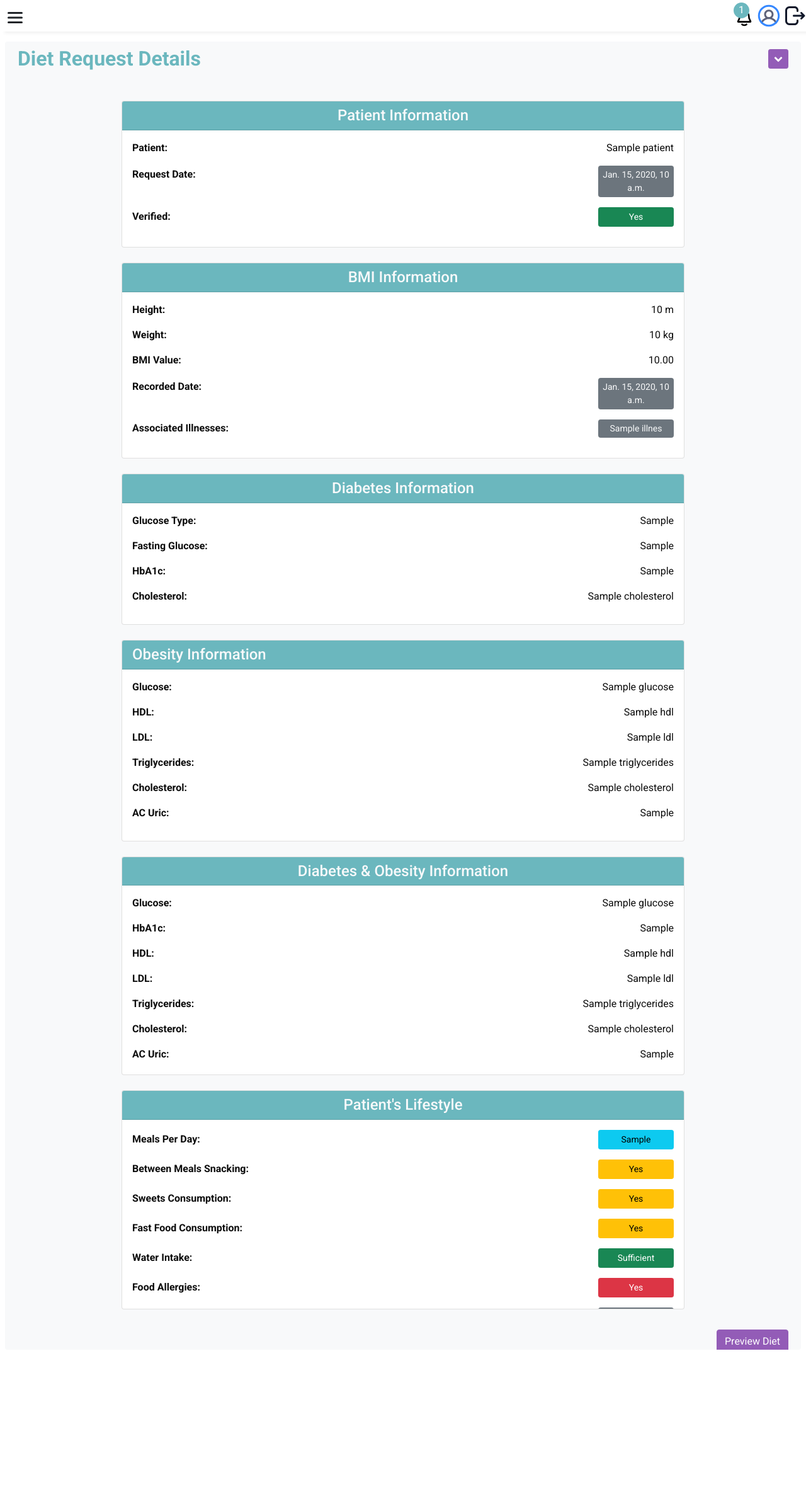
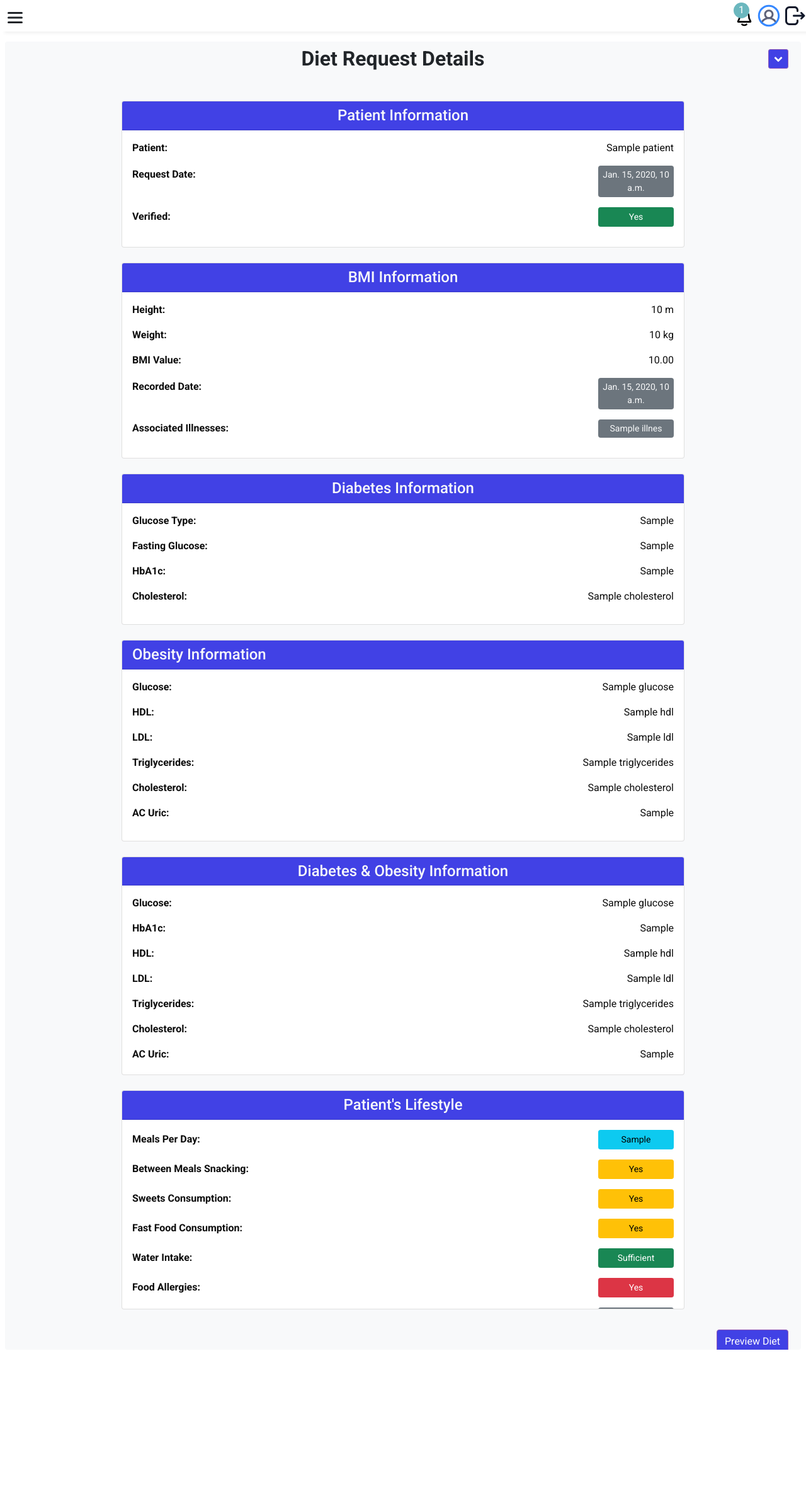
Before and after one commit to amraoui-mo7amed/MyHealthPlatform, a Django app: template doctor/templates/doctor/diet/details.html in a window 1280 px wide. Shown: the top 2388 px of the page at 63% size. Run offline with Django 5.2, Linux system fonts and the light colour scheme; the template is opened without the code that fills it: most values are stand-ins (such as "Sample title", 1, 10 or a date in 2020); grey boxes marked "Sample" are stand-in pictures; some libraries are stand-ins or nearby versions.

Commit message:
ui improvements

```diff
--- a/doctor/templates/doctor/diet/details.html
+++ b/doctor/templates/doctor/diet/details.html
@@ -15,13 +15,14 @@
 {% block dash %}
     <div class="container-fluid mb-3">
         <h2 class="text-teal fw-bold d-flex justify-content-between align-items-center mb-5 ">
-            {% trans "Diet Request Details" %}
+            <span class="text-dark flex-grow-1 text-center">{% trans "Diet Request Details" %}</span>
             <button class="btn btn-teal btn-sm"
                     type="button"
                     data-bs-toggle="collapse"
                     data-bs-target="#dietRequestDetailsContent"
                     aria-expanded="true"
-                    aria-controls="dietRequestDetailsContent">
+                    aria-controls="dietRequestDetailsContent"
+                    style="background:#4141e5">
                 <i class="fa fa-chevron-down"></i>
             </button>
         </h2>
@@ -29,10 +30,11 @@
             <div class="row w-75 m-auto">
                 <div class="col-lg-12 col-md-12 mb-4">
                     <div class="card h-100">
-                        <div class="card-header bg-teal text-light"
+                        <div class="card-header text-light"
                              data-toggle="collapse"
                              data-target="#patientInfo"
-                             aria-expanded="true">
+                             aria-expanded="true"
+                             style="background-color:#4141e5">
                             <h4 class='mb-0 text-center'>
                                 {% trans "Patient Information" %}
                             </h4>
@@ -57,7 +59,7 @@
 
                 <div class="col-lg-12 col-md-12 mb-4">
                     <div class="card h-100">
-                        <div class="card-header bg-teal text-light"
+                        <div class="card-header text-light " style="background-color:#4141e5"
                              data-toggle="collapse"
                              data-target="#bmiInfo"
                              aria-expanded="true">
@@ -97,7 +99,7 @@
                 {% if diabetes %}
                     <div class="col-lg-12 col-md-12 mb-4">
                         <div class="card h-100">
-                            <div class="card-header bg-teal text-light"
+                            <div class="card-header text-light" style="background-color:#4141e5"
                                  data-toggle="collapse"
                                  data-target="#diabetesInfo"
                                  aria-expanded="true">
@@ -126,7 +128,7 @@
                 {% if obesity %}
                     <div class="col-lg-12 col-md-12 mb-4">
                         <div class="card h-100">
-                            <div class="card-header bg-teal text-light"
+                            <div class="card-header  text-light" style="background-color:#4141e5"
                                  data-toggle="collapse"
                                  data-target="#obesityInfo"
                                  aria-expanded="true">
@@ -160,7 +162,7 @@
                 {% if diabetes_and_obesity %}
                     <div class="col-lg-12 col-md-12 mb-4">
                         <div class="card h-100">
-                            <div class="card-header bg-teal text-light"
+                            <div class="card-header text-light" style="background-color:#4141e5"
                                  data-toggle="collapse"
                                  data-target="#diabetesObesityInfo"
                                  aria-expanded="true">
@@ -211,7 +213,7 @@
                 {% endif %}
                 <div class="col-lg-12 col-md-12 mb-4">
                     <div class="card h-100">
-                        <div class="card-header bg-teal text-light"
+                        <div class="card-header text-light" style="background-color:#4141e5"
                              data-toggle="collapse"
                              data-target="#lifestyleInfo"
                              aria-expanded="true">
@@ -324,7 +326,8 @@
             </div>
             <div class="d-flex my-2">
                 <a href="{% url "doctor:diet-create" diet_request.pk %}"
-                   class="btn btn-teal ms-auto">
+                   class="btn btn-teal ms-auto"
+                   style="background:#4141e5">
                     {% if diet %}
                         {% trans "Preview Diet" %}
                     {% else %}
@@ -334,13 +337,14 @@
             </div>
         </div>
         <h3 class="text-teal d-flex justify-content-between align-items-center">
-            {% trans "Archive" %}
+            <span class="text-dark flex-grow-1 text-center">{% trans "Archive" %}</span>
             <button class="btn btn-teal btn-sm"
                     type="button"
                     data-bs-toggle="collapse"
                     data-bs-target="#recentDietDetailsContent"
                     aria-expanded="true"
-                    aria-controls="recentDietDetailsContent">
+                    aria-controls="recentDietDetailsContent"
+                    style="background:#4141e5">
                 <i class="fa fa-chevron-down"></i>
             </button>
         </h3>
@@ -362,7 +366,8 @@
                                                 {% trans "End Date" %}: {{ diet.end_date|date:"Y-m-d" }}
                                             </p>
                                             <a href="{% url "patient:diet_details" diet.pk %}"
-                                               class="btn btn-primary">{% trans "View Details" %}</a>
+                                               class="btn btn-primary"
+                                               style="background:#4141e5">{% trans "View Details" %}</a>
                                         </div>
                                     </div>
                                 </div>
--- a/frontend/templates/frontend/index.html
+++ b/frontend/templates/frontend/index.html
@@ -357,7 +357,7 @@
                        alt="Team Member" />
                   <div class="card-body text-center">
                     <h5 class="card-title">
-                      Rania Seghiri
+                      Seghiri Rania
                     </h5>
                   </div>
                 </div>
@@ -371,7 +371,7 @@
                        alt="Team Member" />
                   <div class="card-body text-center">
                     <h5 class="card-title">
-                      Bchtatou Rayane
+                      Bechtatou Rayane
                     </h5>
                   </div>
                 </div>
--- a/patient/models.py
+++ b/patient/models.py
@@ -1,6 +1,6 @@
 from typing import Iterable
 from django.db import models
-from django.core.validators import MinValueValidator, MaxValueValidator
+from django.core.validators import MinValueValidator, MaxValueValidator, RegexValidator
 from django.core.exceptions import ValidationError
 from django.contrib.auth import get_user_model
 
--- a/patient/templates/patient/diet/bmi.html
+++ b/patient/templates/patient/diet/bmi.html
@@ -745,7 +745,7 @@
                                     <input type="time"
                                            class="form-control"
                                            name="last_meal_time"
-                                           value="{% if diet_request %}{{ diet_request.last_meal_time|time:'H:i' }}{% endif %}" />
+                                           value="{% if diet_request %}{{ diet_request.last_meal_time }}{% endif %}" />
                                 </div>
 
                                 <div class="d-flex justify-content-end">
--- a/patient/utils.py
+++ b/patient/utils.py
@@ -129,7 +129,6 @@ def process_ai_diet_request(  patient,  bmi, diabetes=None, obesity=None, diabet
                             - the week starts from saturday
                             - just send the diet plan without any other text
                             - return the diet plan as a json format
-                            - days must be 3 chars long
                             - example response:
                                 {
                                     "SAT":
```
Also changed, not shown: core/settings.py (+6 -5 lines), patient/migrations/0005_alter_dietrequest_last_meal_time.py (added).
